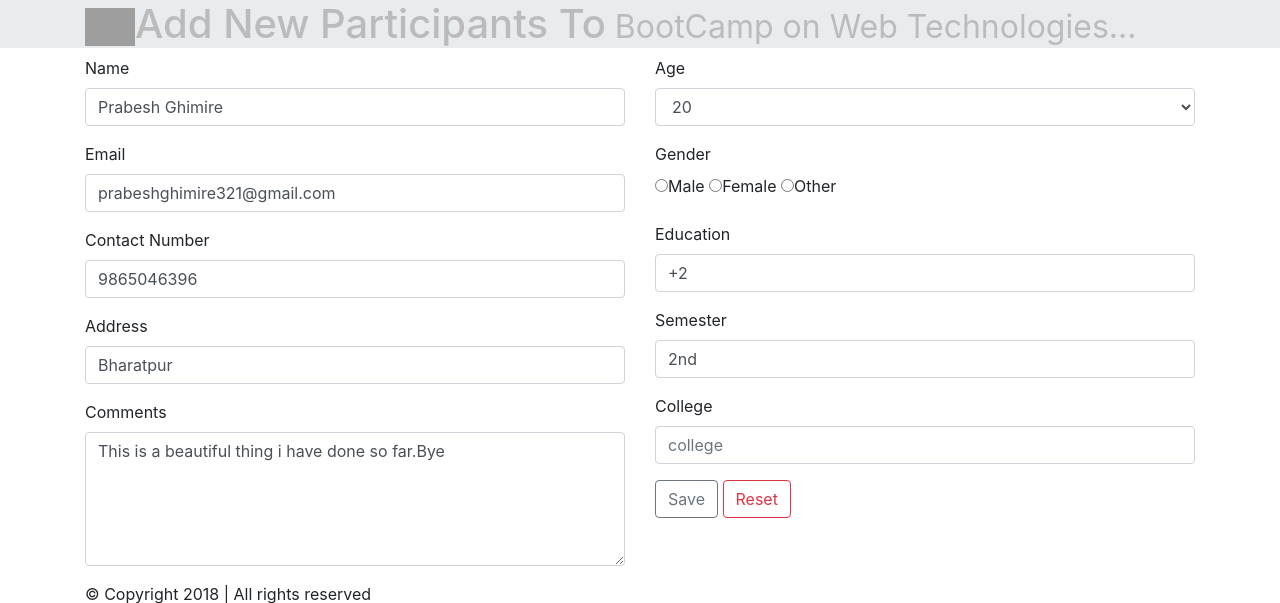
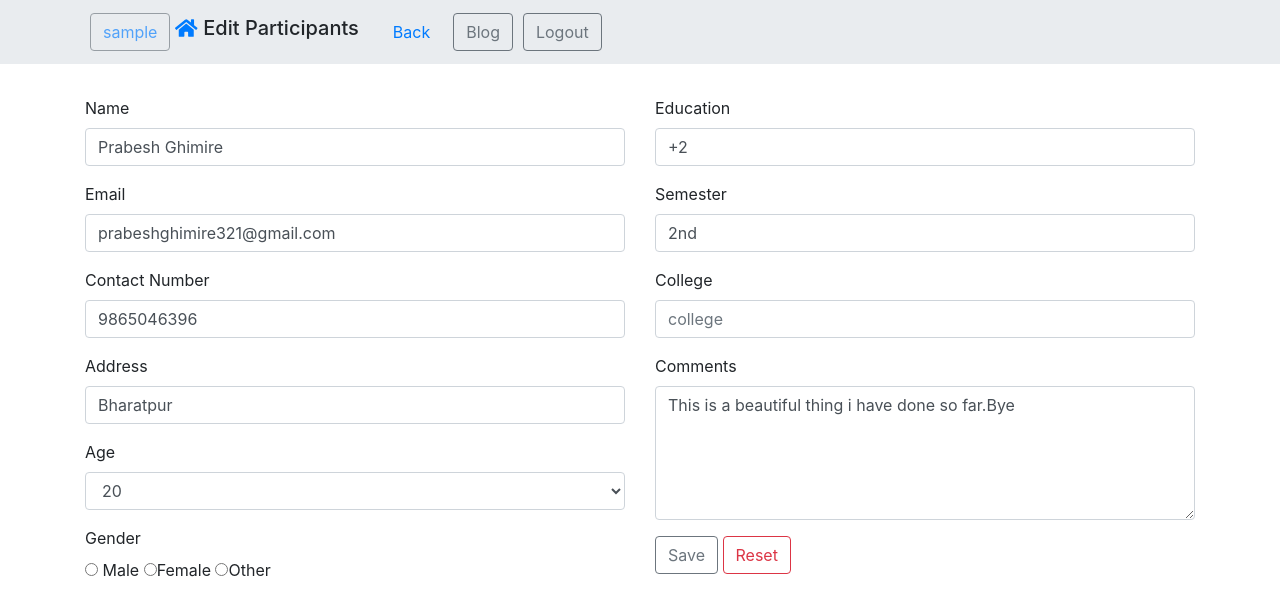
Before and after one commit to PrabeshG/bootcamp, a PHP site: page /edit.php?id=1 in a window 1280 px wide. Shown: the top 603 px of the page. Run offline with PHP 8.4, Linux system fonts and the light colour scheme; the visitor is signed in with stand-in values (Sample User, id 1); data comes from the database, SQL or seed files in the repository; some libraries are stand-ins or nearby versions; grey boxes are pictures that could not be loaded.

Commit message:
modified

```diff
--- a/edit.php
+++ b/edit.php
@@ -9,10 +9,27 @@
       $query = "SELECT * FROM participantsDetails WHERE id = '".$id."'";
     }
     ?>
-    <header style="background-color:#e9ecef;">
+
+    <header>
+      <nav class="navbar navbar-expand-sm fixed-top" style="background-color: #e9ecef;">
       <div class="container">
-          <h1 style="color:#bbb;"><a href="/bootcamp/index.php"><img src="/bootcamp/hplogo.png" alt="php" style="width:50px;"></a>Add New Participants To<small> BootCamp on Web Technologies...</small></h1>
-      </div>
+        <ul class="navbar-nav">
+           <a class='btn btn-outline-secondary disabled text-primary' style="margin:5px;"><?php
+            echo $_SESSION["username"] ?></a>
+            <h4 class="navbar-brand"><a href="/bootcamp/index.php"><i class="fas fa-home"></i></a> Edit Participants </h4>
+
+         <li class="nav-item">
+            <a href='/bootcamp/details.php?id=<?php echo $id; ?>' class='btn btn-link' style="margin:5px;text-decoration: none;">Back</a>
+          </li>
+          <li class="nav-item">
+            <a href='/bootcamp/blog.php' class='btn btn-outline-secondary' style="margin:5px;">Blog</a>
+          </li>
+          <li class="nav-item">
+             <a href='/bootcamp/logout.php' class='btn btn-outline-secondary' style="margin:5px;">Logout</a>
+          </li>
+        </ul>
+    </nav>
+    <br/><br/><br/><br/>
     </header>
     <div class="container">
       <div class="row">
@@ -41,12 +58,6 @@
                   <input type="text" class="form-control" name="address" value="<?php echo $r["address"]; ?>">
                 </div>
                 <div class="form-group">
-                  <label>Comments</label>
-                  <textarea class="form-control" rows="5" id="comments" name="comments" ><?php echo $r["comments"]; ?></textarea>
-                </div>
-              </div>
-              <div class="col-sm-6">
-                <div class="form-group">
                   <label for="Age">Age</label>
                   <select class="form-control" name="age" placeholder="Select Age">
                     <?php for($age=15;$age<=35;$age++){
@@ -64,10 +75,19 @@
                 <div class="form-group">
                   <label>Gender</label>
                   <br/>
-                  <label class="radio-inline"><input type="radio" name="gender" <?php echo ($r["gender"]=='male')?'checked="checked"':'' ?> />Male</label>
-                  <label class="radio-inline"><input type="radio" name="gender" <?php echo ($r["gender"]=='female')?'checked="checked"':'' ?> />Female</label>
-                  <label class="radio-inline"><input type="radio" name="gender" <?php echo ($r["gender"]=='other')?'checked="checked"':'' ?>/>Other</label>
+                  <label class="radio-inline">
+                    <input type="radio" name="gender" <?php echo ($r["gender"]== "male") ? 'checked="checked"' : ""; ?> value="male" />
+                    Male
+                  </label>
+                  <label class="radio-inline">
+                    <input type="radio" name="gender" <?php echo ($r["gender"]== "female") ? 'checked="checked"' : ""; ?> value="female" />Female
+                  </label>
+                  <label class="radio-inline">
+                    <input type="radio" name="gender" <?php echo ($r["gender"]== "other") ? 'checked="checked"' : ""; ?> value="other"/>Other
+                  </label>
                 </div>
+              </div>
+              <div class="col-sm-6">
                 <div class="form-group">
                   <label>Education</label>
                   <input type="text" class="form-control" name="education" placeholder="education" value="<?php echo $r["education"]; ?>">
@@ -80,8 +100,10 @@
                   <label>College</label>
                   <input type="text" class="form-control" name="college" placeholder="college" value="<?php echo $r["college"]; ?>">
                 </div>
-
-
+                <div class="form-group">
+                  <label>Comments</label>
+                  <textarea class="form-control" rows="5" id="comments" name="comments" ><?php echo $r["comments"]; ?></textarea>
+                </div>
                 <button type="submit" class="btn btn-outline-secondary" name="submit">Save</button>
                 <button type="reset" class="btn btn-outline-danger" name="reset">Reset</button>
               </form>
--- a/head.php
+++ b/head.php
@@ -9,4 +9,5 @@
   <script src="https://ajax.googleapis.com/ajax/libs/jquery/3.2.1/jquery.min.js"></script>
   <script src="https://cdnjs.cloudflare.com/ajax/libs/popper.js/1.12.9/umd/popper.min.js"></script>
   <script src="https://maxcdn.bootstrapcdn.com/bootstrap/4.0.0/js/bootstrap.min.js"></script>
+  <script defer src="https://use.fontawesome.com/releases/v5.0.6/js/all.js"></script>
 </head>
```
Also changed, not shown: index.php (+42 -15 lines), login.php (+2 -5 lines).
